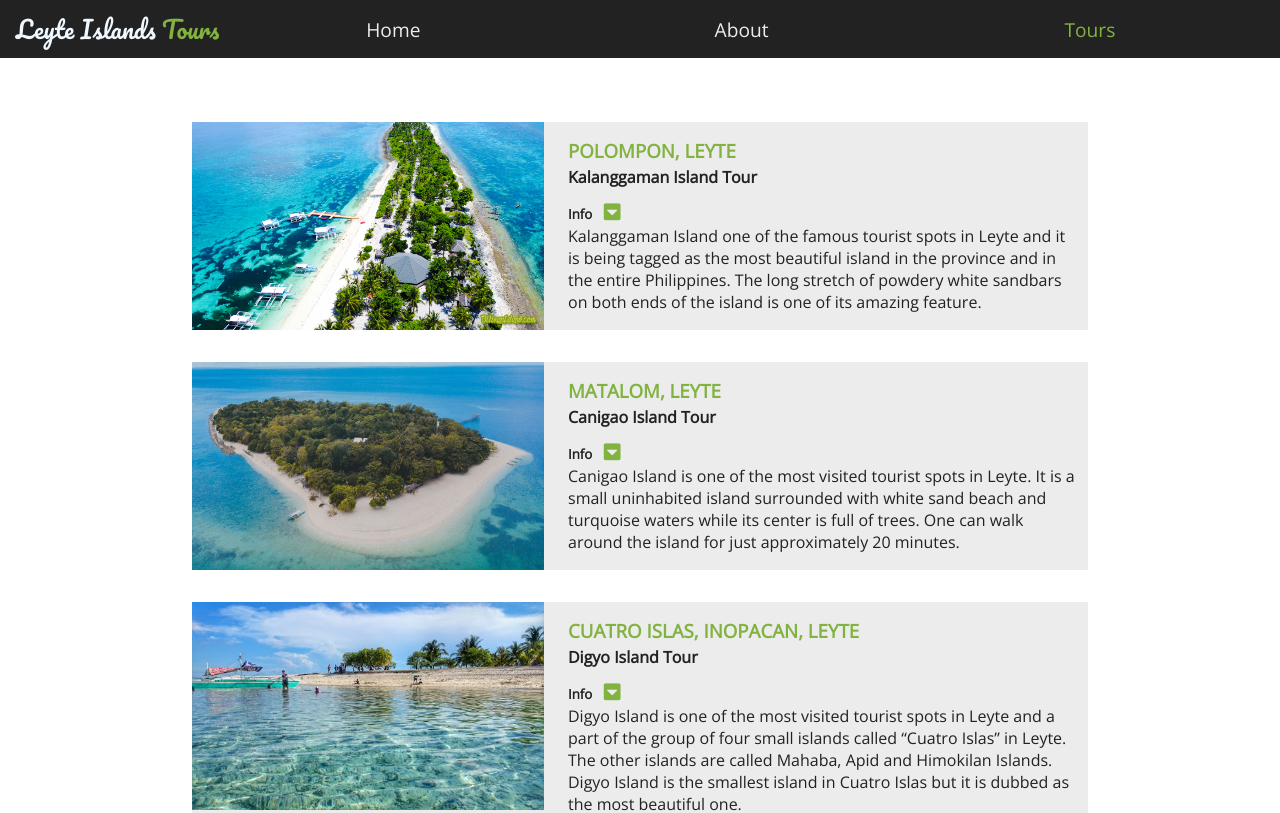
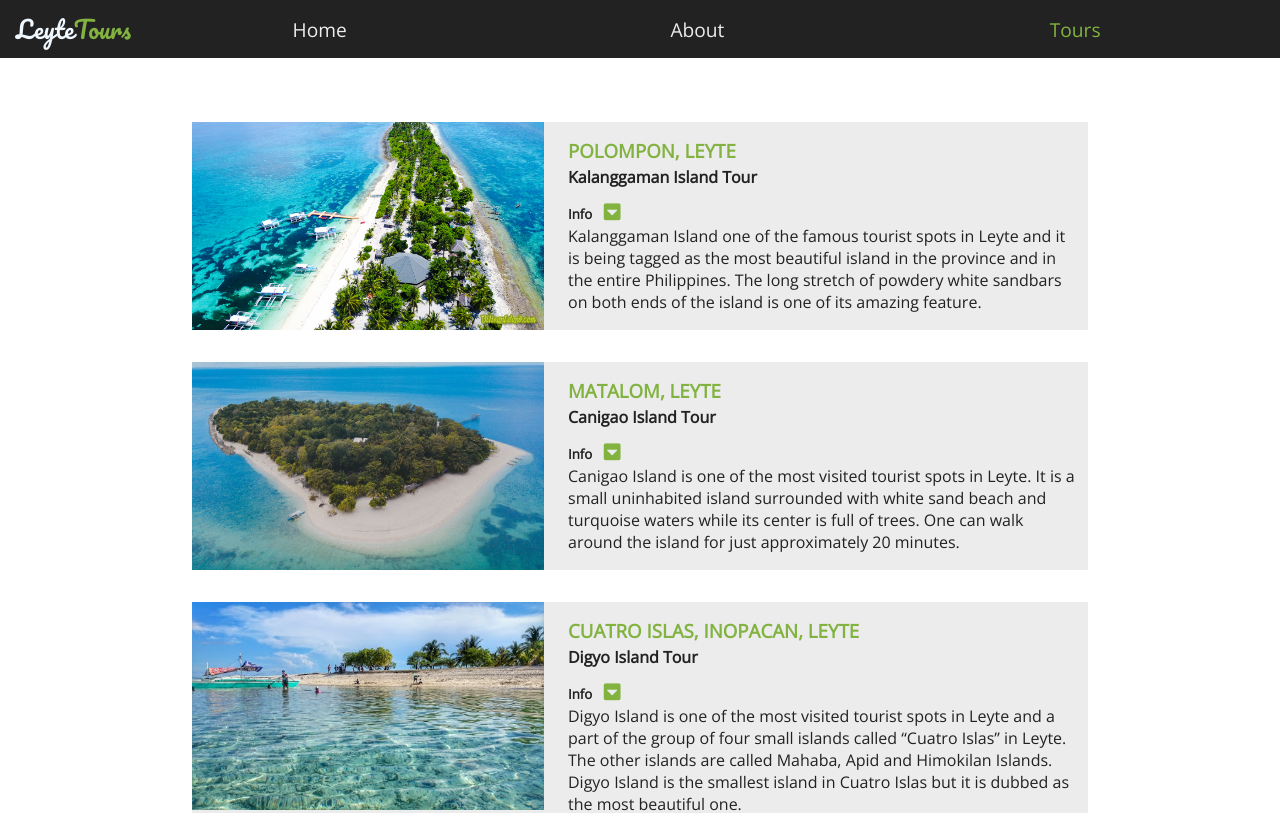
Before and after one commit to Rey-commits/Leyte_Tours_Reactjs, a React (Create React App) app: page / in a window 1280 px wide. Shown: the top 813 px of the page. Built offline with nearby package versions, Linux system fonts and the light colour scheme.

Commit message:
project is finished

```diff
--- a/public/index.html
+++ b/public/index.html
@@ -20,7 +20,7 @@
   <!-- FONT AWESOME -->
   <link rel="stylesheet" href="https://use.fontawesome.com/releases/v5.15.3/css/all.css"
     integrity="sha384-SZXxX4whJ79/gErwcOYf+zWLeJdY/qpuqC4cAa9rOGUstPomtqpuNWT9wdPEn2fk" crossorigin="anonymous">
-  <title>City Tours</title>
+  <title>Leyte Islands Tours</title>
 </head>
 
 <body>
--- a/src/components/Navbar/Navbar.js
+++ b/src/components/Navbar/Navbar.js
@@ -6,7 +6,7 @@ function Navbar() {
     return (
         <nav className="navbar">
             {/* <img src={logo} alt="city tours company"></img> */}
-            <div className="navBrand">Leyte Islands <span>Tours</span></div>
+            <div className="navBrand">Leyte<span>Tours</span></div>
             <ul className="nav-links">
                 <li>
                     <a href="/" className="nav-link">home</a>
```
